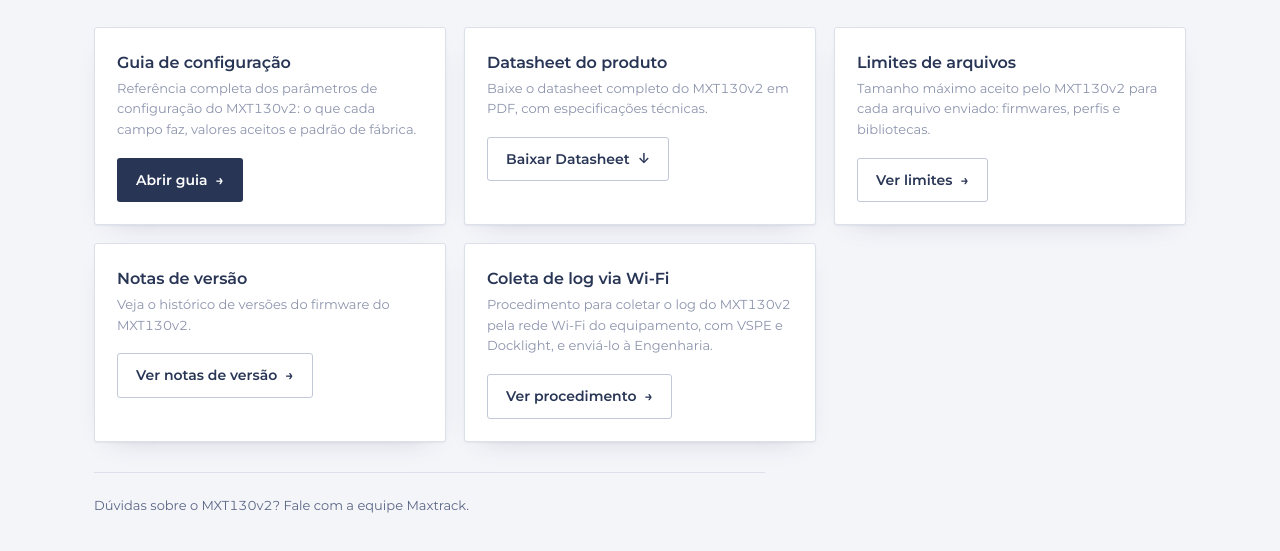
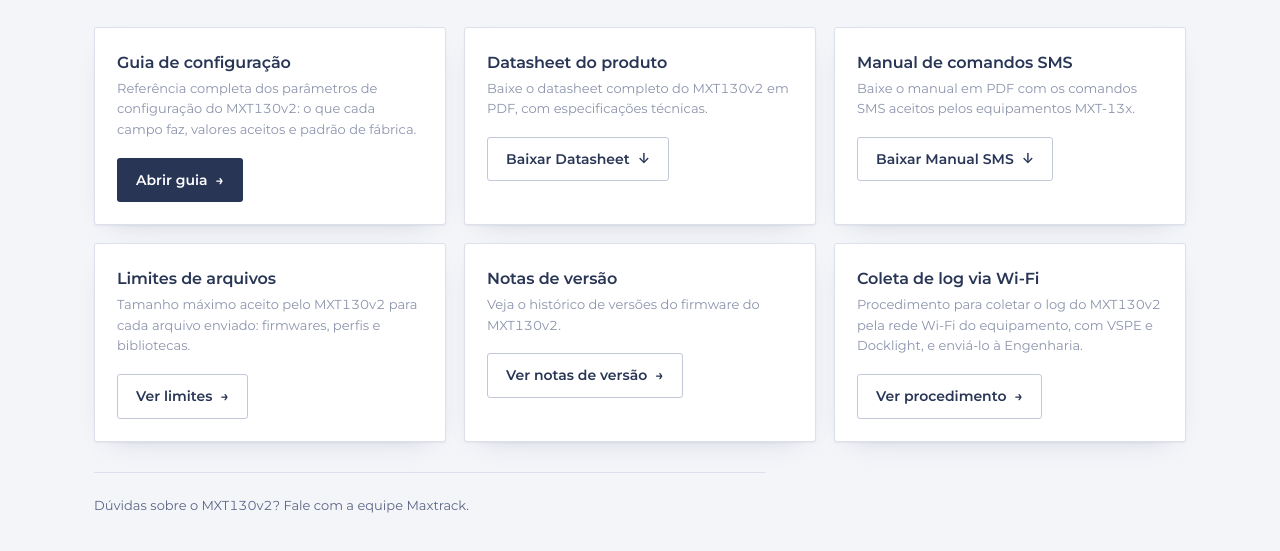
Before and after one commit to diegomaxtrack/mxt130v2, a plain HTML site: page index.html in a window 1280 px wide. Shown: the part 227-778 px from the top of the page. Drawn offline with Linux system fonts and the light colour scheme.

Commit message:
Add SMS commands manual download to index
Co-Authored-By: Claude Opus 5.5 <noreply@anthropic.com>
Claude-Session: https://claude.ai/code/session_015e79bpg4EFkrSxDdyj8cJf

```diff
--- a/index.html
+++ b/index.html
@@ -576,6 +576,16 @@
 
     <section class="card">
       <div class="card-head">
+        <h2>Manual de comandos SMS</h2>
+        <p>Baixe o manual em PDF com os comandos SMS aceitos pelos equipamentos MXT-13x.</p>
+      </div>
+      <a class="resource-link secondary" href="docs/MXT-13x%20-%20Manual%20de%20comandos%20SMS.pdf" download="MXT-13x - Manual de comandos SMS.pdf">
+        Baixar Manual SMS <span class="arrow" aria-hidden="true">&darr;</span>
+      </a>
+    </section>
+
+    <section class="card">
+      <div class="card-head">
         <h2>Limites de arquivos</h2>
         <p>Tamanho máximo aceito pelo MXT130v2 para cada arquivo enviado: firmwares, perfis e bibliotecas.</p>
       </div>
```
